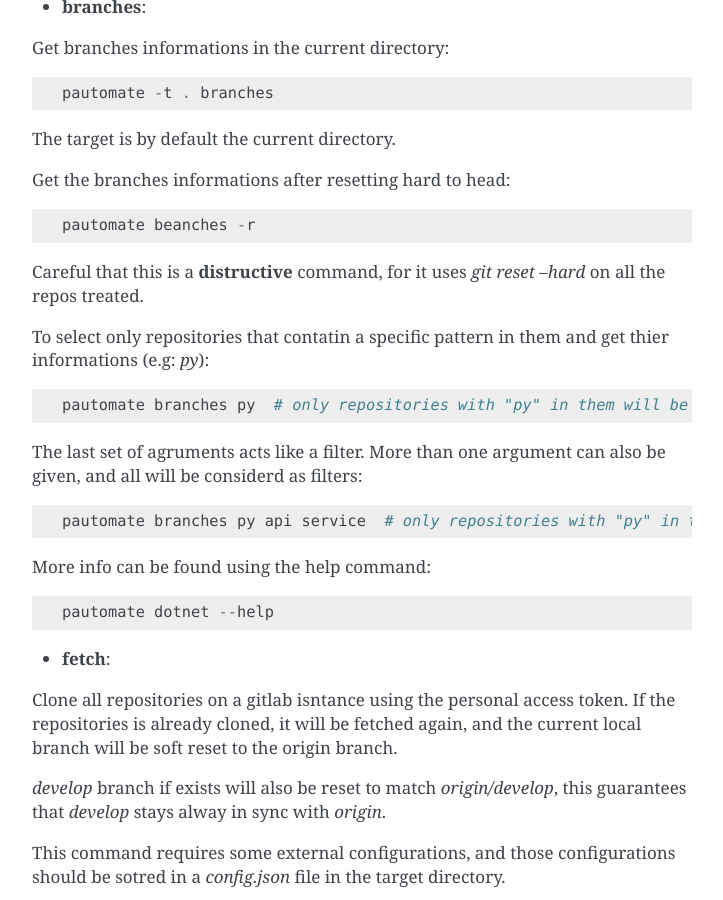
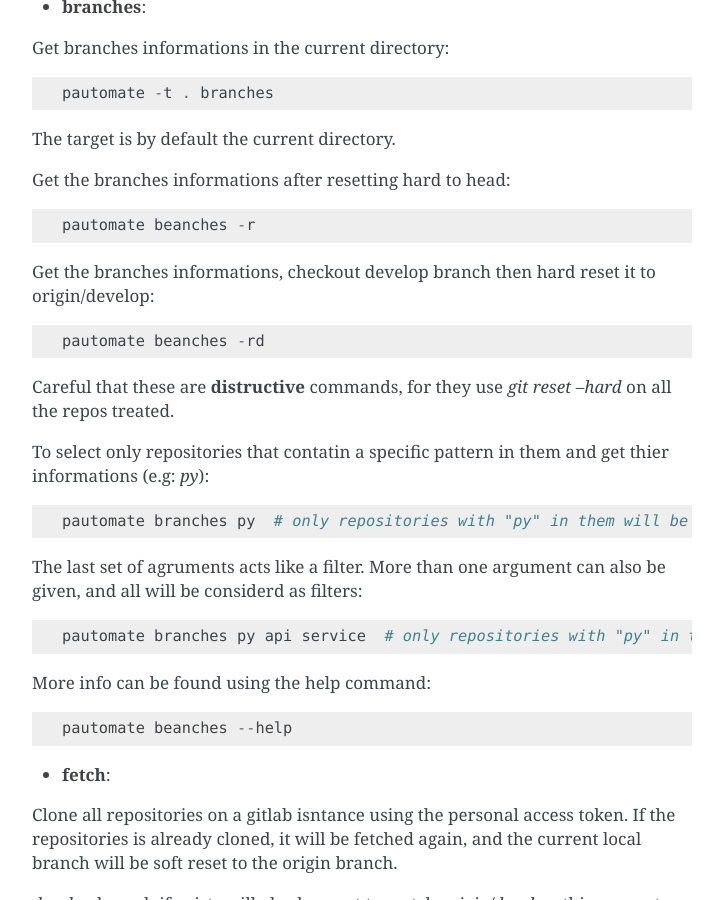
Before and after one commit to ammarnajjar/pautomate, a Sphinx documentation site: the page built from docs/usage.rst, in a window 1280 px wide and 900 px high, scrolled down 834 px. Shown: the whole window, without its empty margins (388-1111 px from the left). Built offline with Sphinx 7.4.7, drawn with Linux system fonts in a browser that asks for light colours.

Commit message:
docs(branches): add docs for the -d flag

```diff
--- a/docs/usage.rst
+++ b/docs/usage.rst
@@ -49,7 +49,11 @@ Get the branches informations after resetting hard to head::
 
  pautomate beanches -r
 
-Careful that this is a **distructive** command, for it uses `git reset --hard` on all the repos treated.
+Get the branches informations, checkout develop branch then hard reset it to origin/develop::
+
+ pautomate beanches -rd
+
+Careful that these are **distructive** commands, for they use `git reset --hard` on all the repos treated.
 
 To select only repositories that contatin a specific pattern in them and get thier informations (e.g: `py`)::
 
@@ -61,7 +65,7 @@ The last set of agruments acts like a filter. More than one argument can also be
 
 More info can be found using the help command::
 
- pautomate dotnet --help
+ pautomate beanches --help
 
 - **fetch**:
 
```
